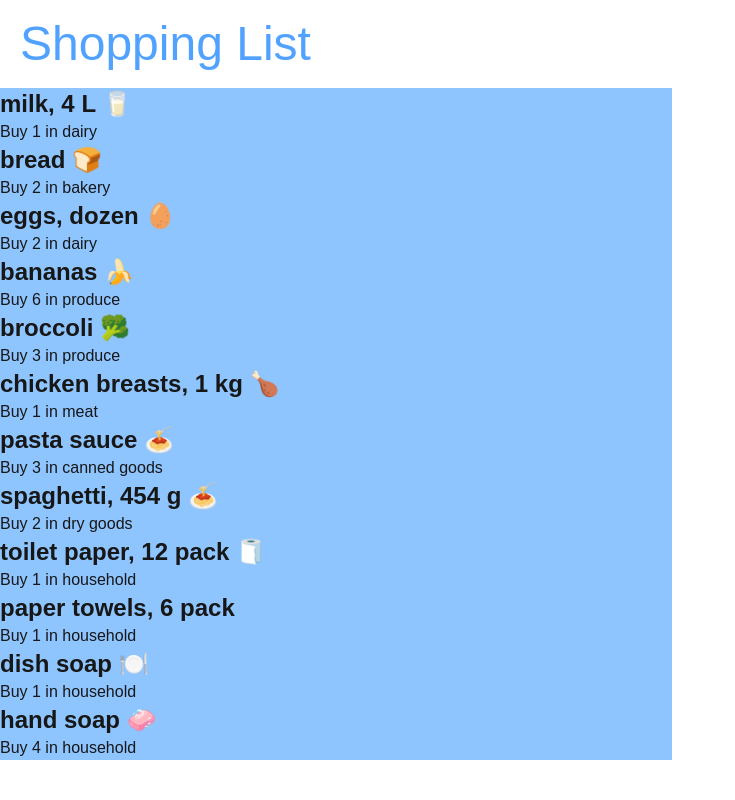
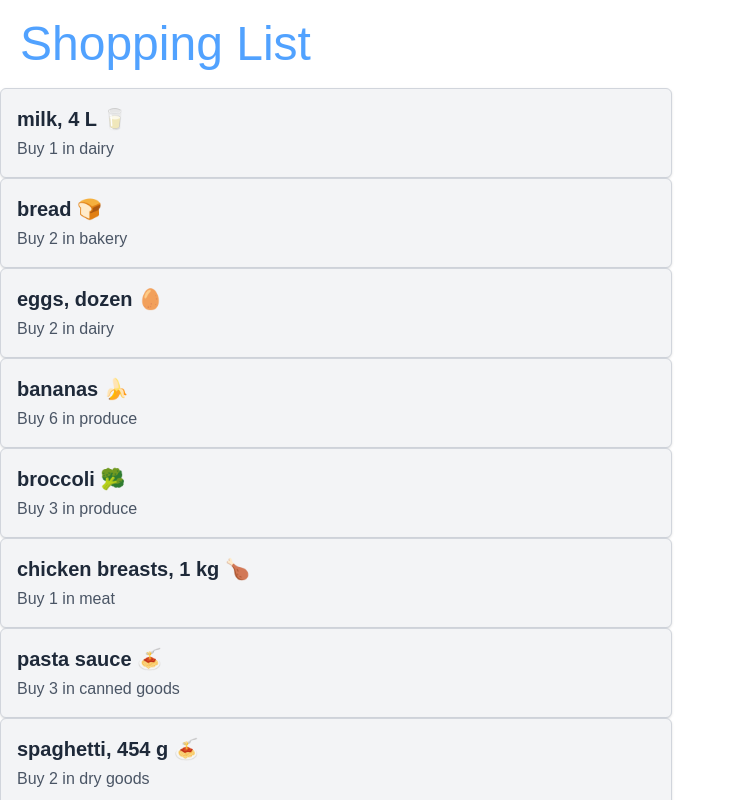
Before and after one commit to SeksanW/cprg306-assignments, a Next.js app: page /week-3 in a window 1280 px wide. Shown: the top 800 px of the page, without its empty margins (0-735 px from the left). Built offline with nearby package versions, Linux system fonts and the light colour scheme.

Commit message:
changing how the page looks

```diff
--- a/app/week-3/item.js
+++ b/app/week-3/item.js
@@ -2,12 +2,16 @@ export default function Item({ item }) {
 
     let { name, quantity, category } = item;
     return (
-        <li className="bg-blue-300
-                        text-white-600
-                        w-2xl">
-            <h3 className="text-2xl font-bold">{name}</h3>
-            <p>Buy {quantity} in {category}</p>
-        </li>
+        <li className="bg-gray-100
+                    border border-gray-300
+                    rounded-md
+                    p-4
+                    w-full
+                    max-w-2xl
+                    shadow-sm">
+        <h3 className="text-xl font-bold text-gray-800">{name}</h3>
+        <p className="text-gray-600 mt-1">Buy {quantity} in {category}</p>
+    </li>
     );
 
 }
--- a/app/week-3/page.js
+++ b/app/week-3/page.js
@@ -4,7 +4,9 @@ import ItemList from "./item-list";
 export default function Page(){
     return(
         <main>
-            <h1 className="text-5xl m-5 text-blue-400">Shopping List</h1>
+            <h1 className="text-5xl
+            m-5
+            text-blue-400">Shopping List</h1>
             <ItemList />
         </main>
     )
```
